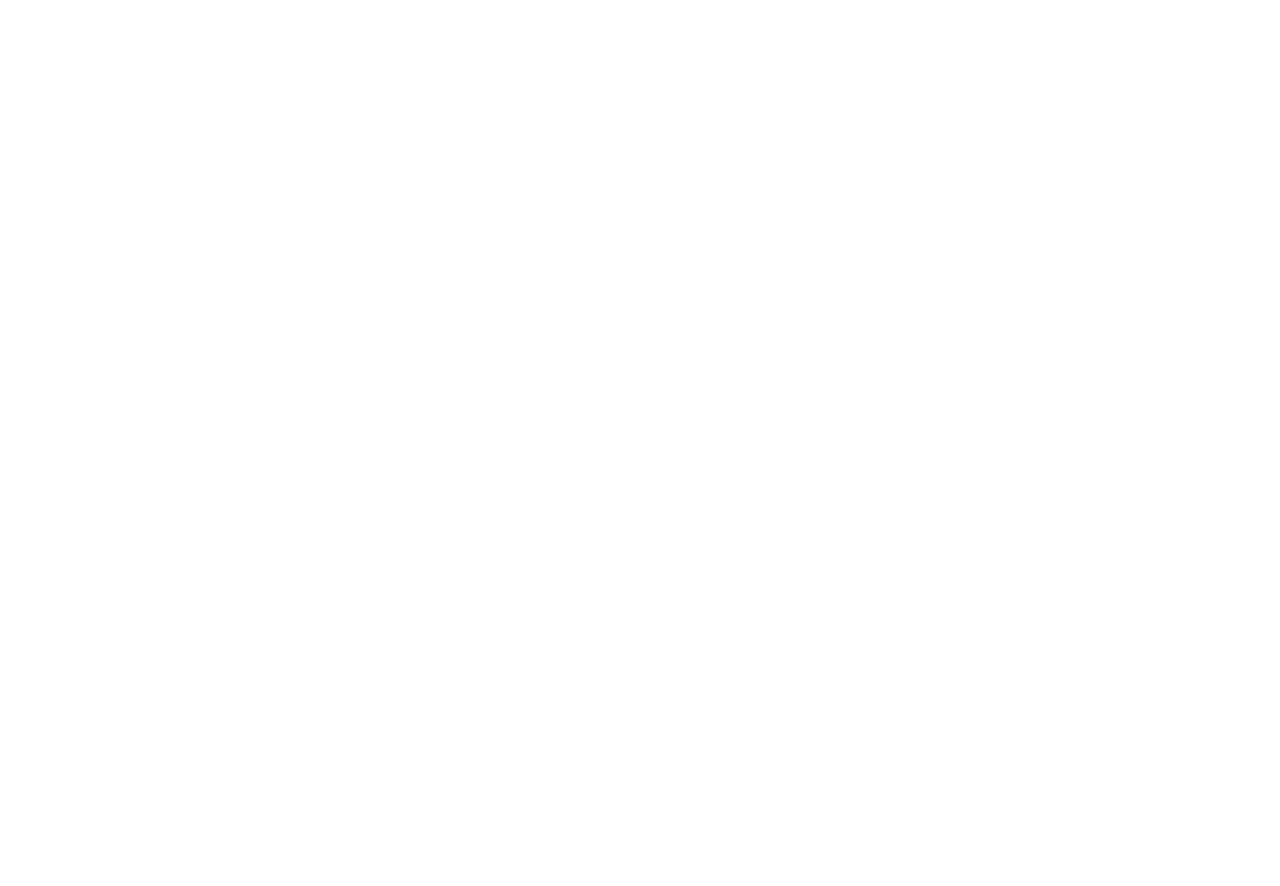
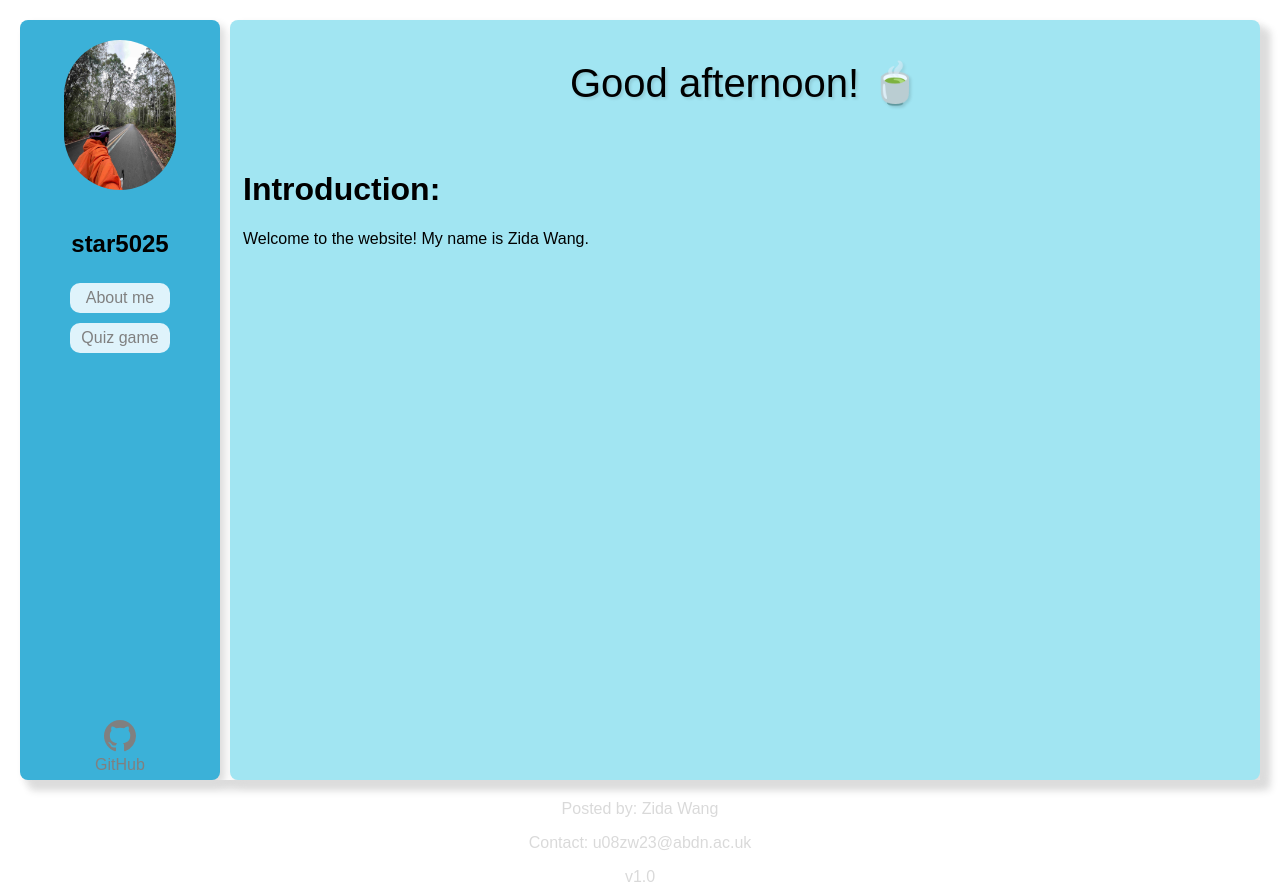
Before and after one commit to star5025/Web_application_JC2503, a plain HTML site: page index.html in a window 1280 px wide. Before the commit the page ends 800 px from the top, so only its background shows below. Drawn offline with Linux system fonts and the light colour scheme.

Commit message:
add content to index.html

```diff
--- a/css/index.css
+++ b/css/index.css
@@ -0,0 +1,86 @@
+.container {
+    display: flex;
+    flex-wrap: wrap;
+    gap: 10px;
+    margin: 20px;
+    height: 95vh;
+    box-shadow: 10px 10px 8px gainsboro
+}
+
+.sidebar {
+    display: flex;
+    flex-direction: column;
+    align-items: center;
+    flex: 0 0 200px;
+    background-color: #3bb1d8;
+    border-radius: 8px;
+    box-shadow: 5px 5px 8px gainsboro
+}
+
+.main {
+    flex: 1 1 0px;
+    background-color: #a1e5f2;
+    border-radius: 8px;
+    box-shadow: 5px 5px 8px gainsboro
+}
+
+.option {
+    background-color: #dff3fb;
+    height: 30px;
+    width: 100px;
+    margin: 5px;
+    border-radius: 10px;
+    text-align: center;
+    line-height: 30px;
+}
+
+.option:hover {
+    background-color: gainsboro;
+    color: black;
+}
+
+.portrait {
+    display: block;
+    margin: 20px;
+    border-radius: 60px;
+    height: 150px;
+    width: 112.5px;
+}
+
+.contact {
+    display: block;
+    margin: 10px;
+    margin-top: auto;
+    height: 10px;
+    width: 150px;
+    color: gainsboro;
+    line-height: 20px;
+}
+
+.github-link {
+    display: block;
+    margin-top: auto;
+    margin-bottom: 10px;
+    height: 50px;
+    width: 50px;
+}
+
+.github-link:hover .github-icon{
+    fill: black;
+}
+.github-link:hover span {
+    color: black;
+}
+
+.intro {
+    border-radius: 6px;
+    margin: 10px;
+    padding: 3px;
+    color: black;
+}
+
+.greet {
+    font-size: 40px;
+    text-align: center;
+    text-shadow: 2px 2px 3px rgba(0,0,0,0.12);
+}
--- a/css/main.css
+++ b/css/main.css
@@ -0,0 +1,18 @@
+html, body {
+    font-family: Arial, Helvetica, sans-serif;
+    height: 100%;
+    margin: 0;
+    padding: 0;
+}
+
+footer {
+    color: rgba(0, 0, 0, 0.15);
+    text-align: center;
+}
+
+a:link,a:visited {
+    display: block;
+    text-align: center;
+    text-decoration: none;
+    color: gray;
+}
--- a/index.html
+++ b/index.html
@@ -6,17 +6,58 @@
     <title>Introduction</title>
     <link rel="stylesheet" href="css/index.css">
     <link rel="stylesheet" href="css/main.css">
-    <script src="js/index.js"></script>
-    <script src="js/main.js"></script>
 </head>
 <body>
     <div class="container">
-        <div class="frame">
 
+        <div class="sidebar">
+            <img src="assets/images/self-portrait.jpg" alt="self-portrait" class="portrait">
+            <h2>star5025</h2>
+            <a href="html/about.html">
+                <div class="option">
+                    <span>About me</span>
+                </div>
+            </a>
+            <a href="html/quiz.html">
+                <div class="option">
+                    <span>Quiz game</span>
+                </div>
+            </a>
+            <a href="https://github.com/star5025" target="_blank" title="Link to GitHub" class="github-link">
+                    <svg height="32" width="32" viewBox="0 0 16 16" fill="currentColor" aria-hidden="true" class="github-icon">
+                      <path d="M8 0C3.58 0 0 3.58 0 8c0 3.54 2.29 6.53 5.47 7.59.4.07.55-.17.55-.38
+                        0-.19-.01-.82-.01-1.49-2.01.37-2.53-.49-2.69-.94-.09-.23-.48-.94-.82-1.13-.28-.15-.68-.52-.01-.53.63-.01
+                        1.08.58 1.23.82.72 1.21 1.87.87 2.33.66.07-.52.28-.87.51-1.07-1.78-.2-3.64-.89-3.64-3.95
+                        0-.87.31-1.59.82-2.15-.08-.2-.36-1.02.08-2.12 0 0 .67-.21 2.2.82a7.68 7.68 0 0 1 2.01-.27
+                        c.68 0 1.36.09 2.01.27 1.53-1.04 2.2-.82 2.2-.82.44 1.1.16 1.92.08 2.12.51.56.82 1.27.82 2.15
+                        0 3.07-1.87 3.75-3.65 3.95.29.25.54.73.54 1.48 0 1.07-.01 1.93-.01 2.19 0 .21.15.46.55.38A8.013
+                        8.013 0 0 0 16 8c0-4.42-3.58-8-8-8z"/>
+                    </svg>
+                <span>GitHub</span>
+            </a>
         </div>
-        <div class="frame">
 
+        <div class="main">
+            <p class="greet" id="greet"></p>
+            <div class="intro">
+                <p>
+                    <h1>Introduction:</h1>
+                    Welcome to the website! My name is Zida Wang.<br>
+
+                </p>
+            </div>
         </div>
+
     </div>
+
+    <footer>
+        <p>Posted by: Zida Wang</p>
+        <p>Contact: u08zw23@abdn.ac.uk</p>
+        <p>v1.0</p>
+        <p><time pubdate datetime="2025-05-20"></time></p>
+    </footer>
+
+    <script src="js/index.js"></script>
+    <script src="js/main.js"></script>
 </body>
 </html>
--- a/js/index.js
+++ b/js/index.js
@@ -0,0 +1,20 @@
+function greeting() {
+    let element = document.getElementById("greet");
+    let date = new Date();
+    let hour = date.getHours();
+    let message = "";
+
+    if (hour >= 6 && hour < 11) {
+        message = "Good morning! 👋";
+    } else if (hour >= 11 && hour < 13) {
+        message = "Good day! 👨‍💻";
+    } else if (hour >= 13 && hour < 18) {
+        message = "Good afternoon! 🍵";
+    } else {
+        message = "Good evening! 🌃";
+    }
+
+    element.textContent = message;
+}
+
+greeting();
```
Also changed, not shown: assets/images/self-portrait.jpg (added).
